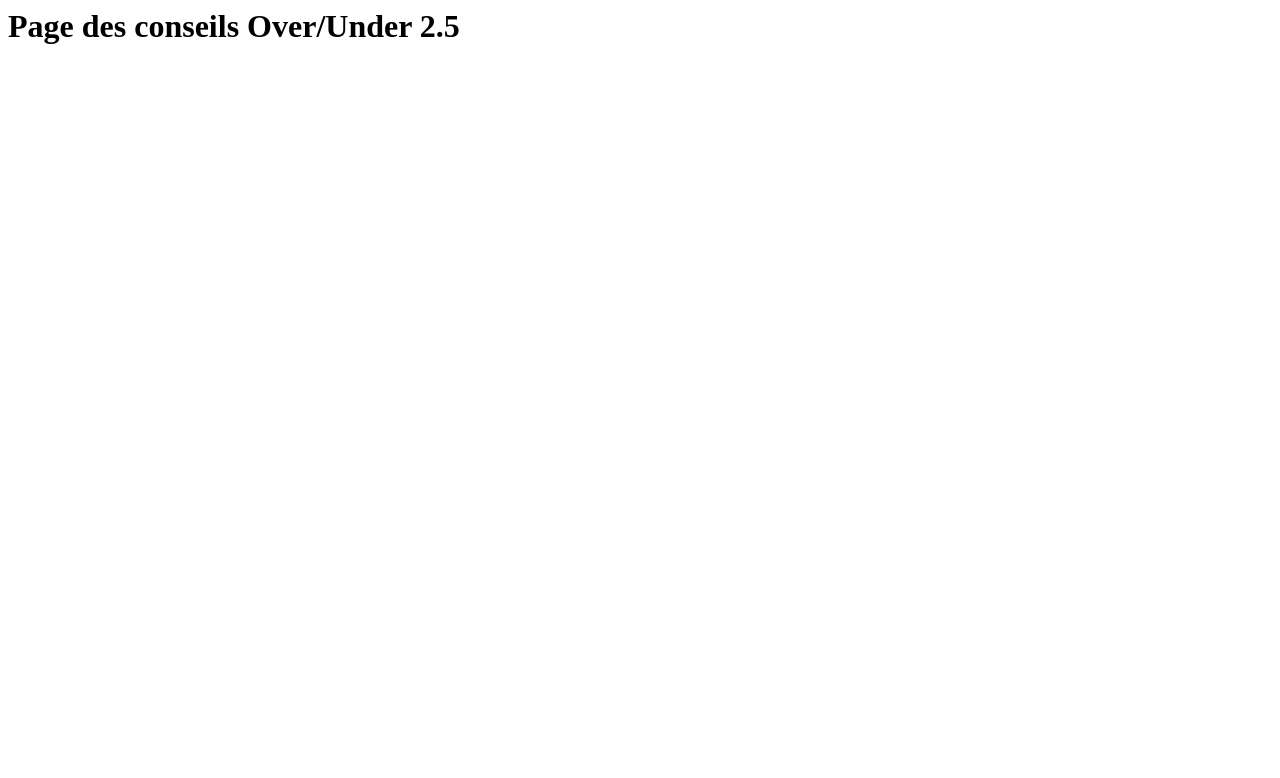
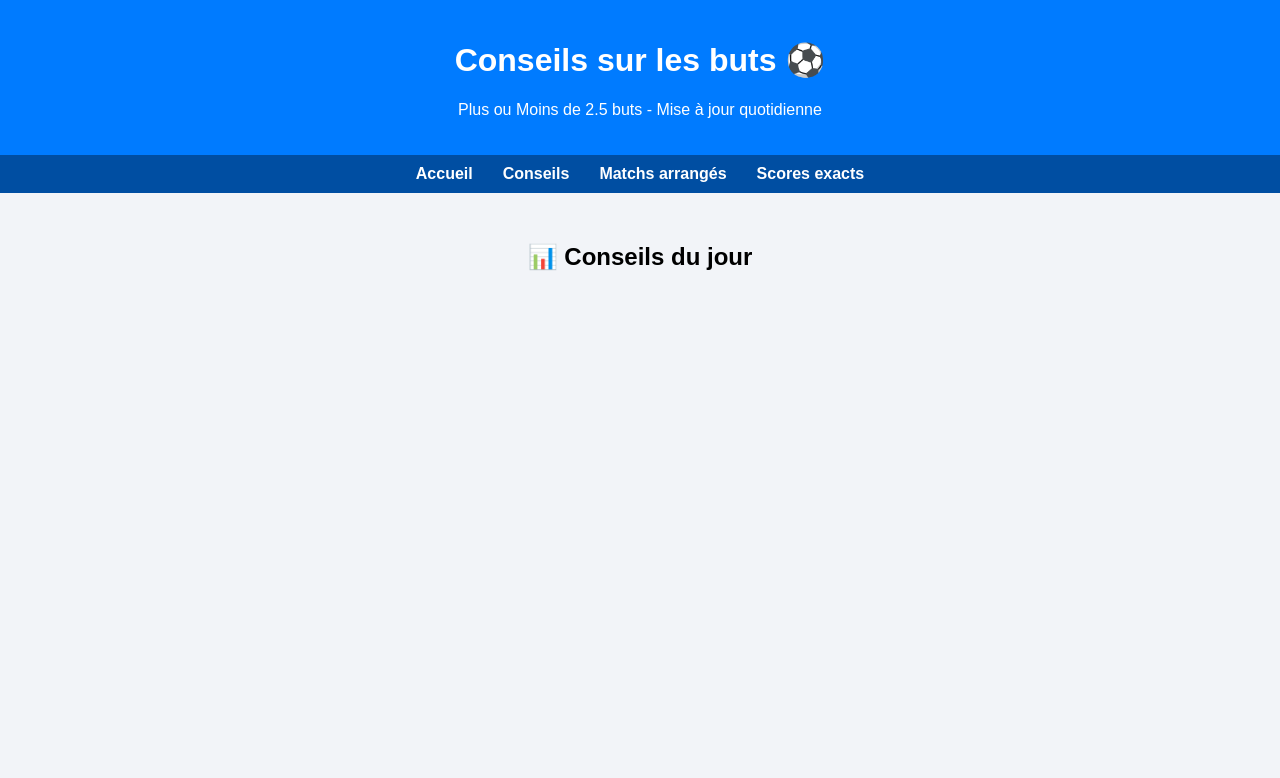
Before and after one commit to Sabdrine200/detecteur-matchs-truques, a Flask app: page /conseils in a window 1280 px wide. Shown: the top 778 px of the page. Run offline with Flask 3, Linux system fonts and the light colour scheme.

Commit message:
Update conseils.html
Signed-off-by: Sabdrine200 <davidfanou200@gmail.com>

```diff
--- a/templates/conseils.html
+++ b/templates/conseils.html
@@ -1 +1,72 @@
-<h1>Page des conseils Over/Under 2.5</h1>
+<!DOCTYPE html>
+<html lang="fr">
+<head>
+    <meta charset="UTF-8">
+    <title>Conseils sur les buts</title>
+    <style>
+        body {
+            font-family: Arial, sans-serif;
+            background-color: #f2f4f8;
+            margin: 0;
+            padding: 0;
+        }
+        header {
+            background-color: #007BFF;
+            padding: 20px;
+            color: white;
+            text-align: center;
+        }
+        nav {
+            background-color: #004ea2;
+            display: flex;
+            justify-content: center;
+            padding: 10px 0;
+        }
+        nav a {
+            color: white;
+            text-decoration: none;
+            margin: 0 15px;
+            font-weight: bold;
+        }
+        nav a:hover {
+            text-decoration: underline;
+        }
+        main {
+            padding: 30px;
+            text-align: center;
+        }
+        .match {
+            background-color: white;
+            border-radius: 10px;
+            padding: 15px;
+            margin: 10px auto;
+            max-width: 500px;
+            box-shadow: 0 0 10px rgba(0,0,0,0.1);
+        }
+    </style>
+</head>
+<body>
+    <header>
+        <h1>Conseils sur les buts ⚽</h1>
+        <p>Plus ou Moins de 2.5 buts - Mise à jour quotidienne</p>
+    </header>
+
+    <nav>
+        <a href="/">Accueil</a>
+        <a href="/conseils">Conseils</a>
+        <a href="/anomalies">Matchs arrangés</a>
+        <a href="/scores">Scores exacts</a>
+    </nav>
+
+    <main>
+        <h2>📊 Conseils du jour</h2>
+        {% for c in conseils %}
+        <div class="match">
+            <strong>➡ Match :</strong> {{ c.match }}<br>
+            <strong>✅ Conseil :</strong> {{ c.conseil }}<br>
+            <strong>💬 Justification :</strong> {{ c.raison }}
+        </div>
+        {% endfor %}
+    </main>
+</body>
+</html>
```
